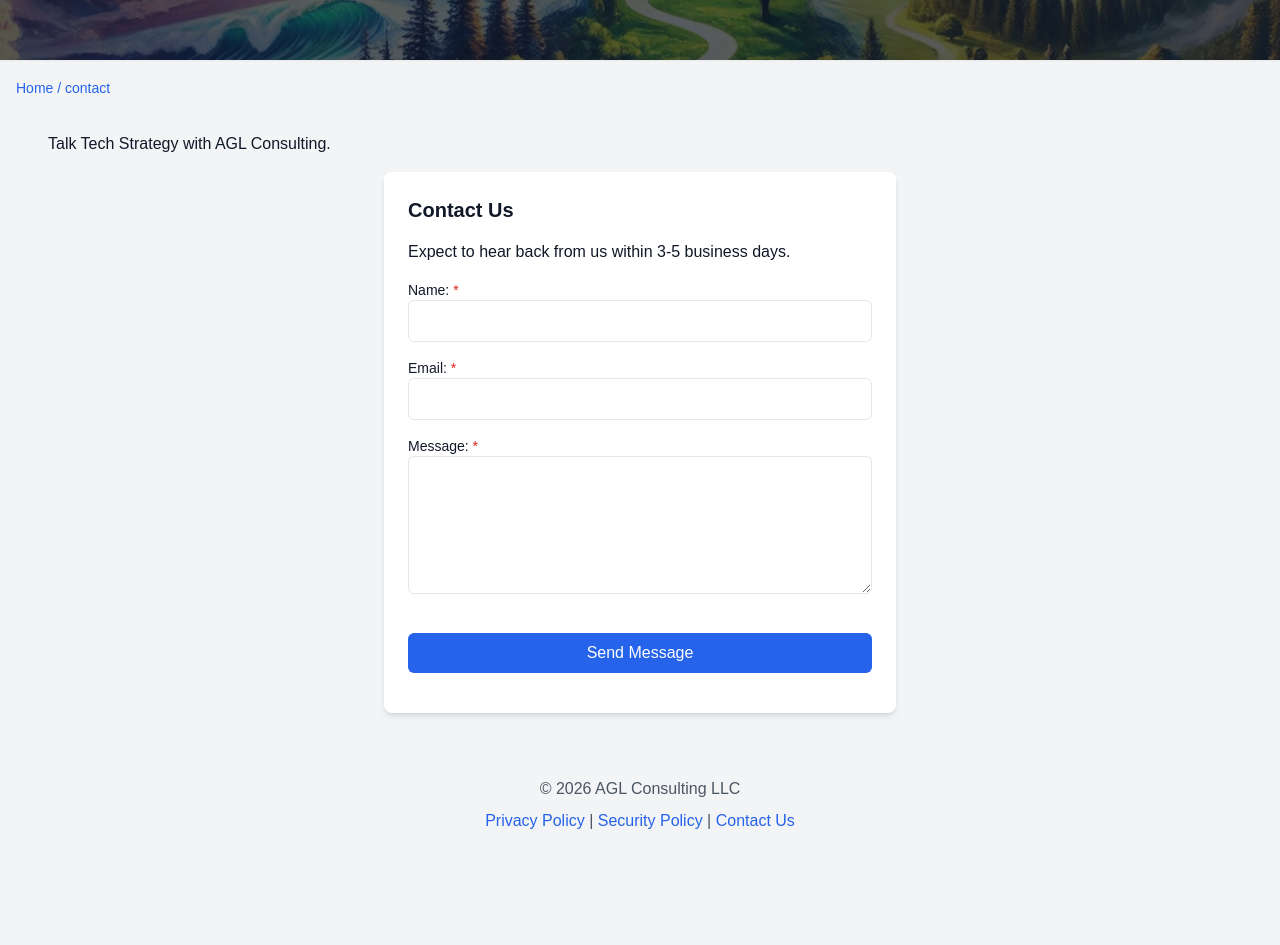
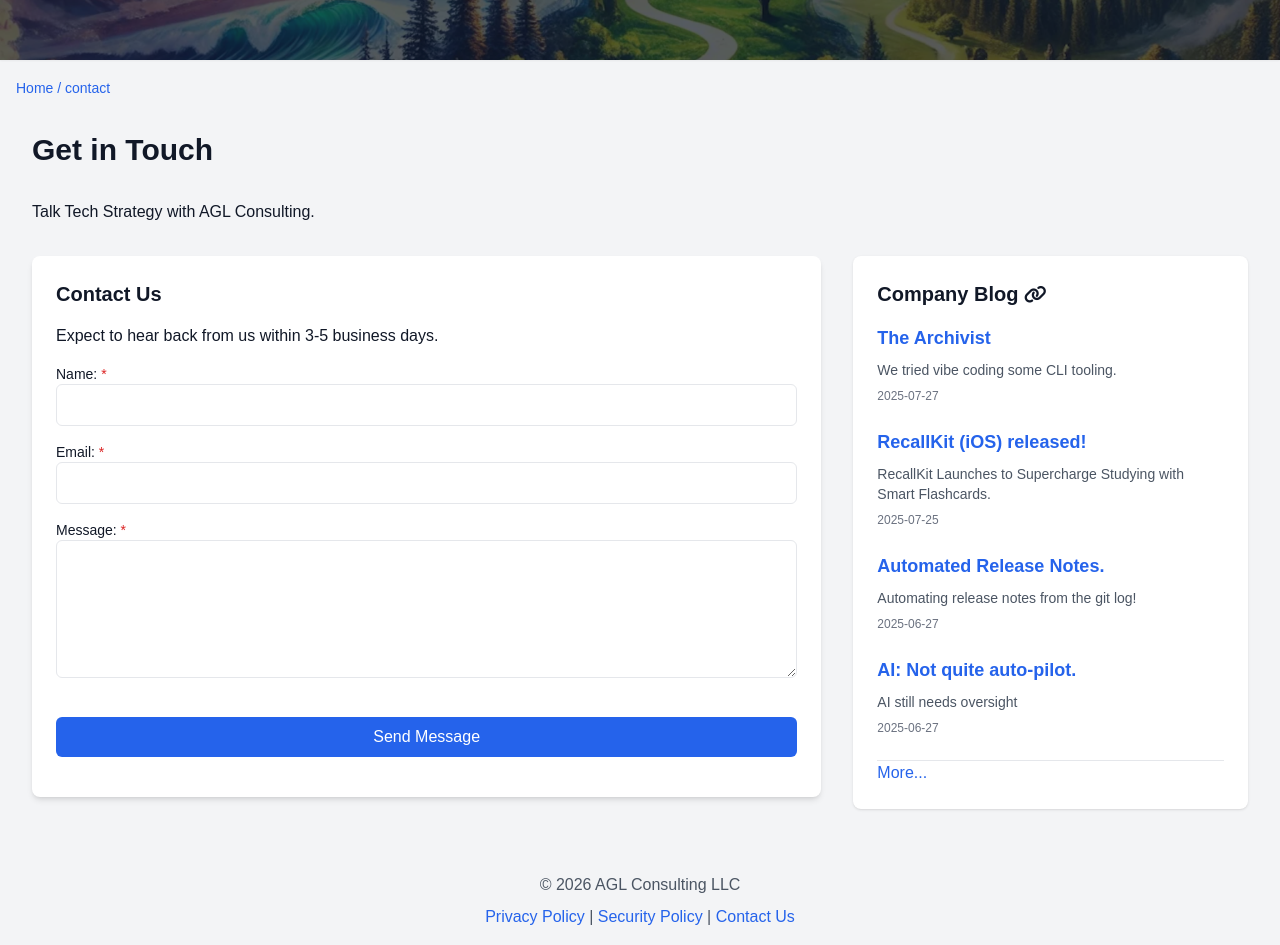
Before and after one commit to AGLFlorida/aglflorida.github.io, a Next.js app: page /contact in a window 1280 px wide. Shown: the part 260-1205 px from the top of the page. Before the commit the page ends 1109 px from the top, so only its background shows below. Built offline with nearby package versions, Linux system fonts and the light colour scheme; no server answers.

Commit message:
feat: add several CTAs across the site

```diff
--- a/src/app/blog/page/[page]/page.tsx
+++ b/src/app/blog/page/[page]/page.tsx
@@ -33,13 +33,16 @@ export default async function BlogPostPage({ params }: { params: Params }) {
   const breadcrumbSchema = generateBreadcrumbSchemaForPath(`/blog/page/${page}`);
 
   return (
-    <div className="max-w-4xl mx-auto py-8">
+    <div className="max-w-7xl mx-auto py-8 px-4">
       <script
         type="application/ld+json"
         dangerouslySetInnerHTML={{ __html: JSON.stringify(breadcrumbSchema) }}
       />
       <h1 className="text-3xl font-bold mb-8">Blog Posts</h1>
-      <div className="bg-white p-6 rounded-lg shadow">
+      <div className="flex flex-col lg:flex-row gap-8">
+        {/* Main Content Column */}
+        <div className="w-full lg:w-2/3">
+          <div className="bg-white p-6 rounded-lg shadow">
         <PaginationControls currentPage={currentPage} totalPages={totalPages} />
         <div className="space-y-6">
           {currentPosts.map((post) => (
@@ -59,6 +62,26 @@ export default async function BlogPostPage({ params }: { params: Params }) {
           ))}
         </div>
         <PaginationControls currentPage={currentPage} totalPages={totalPages} />
+          </div>
+        </div>
+
+        {/* Right Rail */}
+        <div className="w-full lg:w-1/3">
+          <div className="bg-white p-6 rounded-lg shadow sticky top-8">
+            <h2 className="text-xl font-bold mb-4">Founder's Blog</h2>
+            <p className="text-gray-600 mb-4">
+              Check out Brandon Shoop's personal blog for more insights on technology, development, and leadership.
+            </p>
+            <a
+              href="https://brandonshoop.com"
+              target="_blank"
+              rel="noopener noreferrer"
+              className="inline-block bg-blue-600 text-white px-6 py-3 rounded-lg hover:bg-blue-700 transition text-center font-semibold w-full"
+            >
+              Visit Founder's Blog
+            </a>
+          </div>
+        </div>
       </div>
     </div>
   );
--- a/src/app/contact/ContactForm.tsx
+++ b/src/app/contact/ContactForm.tsx
@@ -146,9 +146,9 @@ export default function ContactForm() {
     "6Lc3-PoqAAAAAOBDfRKS8Es-iqAy3JQ4qWif_kJy";
 
   return (
-    <div className="max-w-lg mx-auto p-6 bg-white rounded-lg shadow-md">
-      <h1 className="text-xl font-semibold mb-4">Contact Us</h1>
-      <h3 className="text-m mb-4">Expect to hear back from us within 3-5 business days.</h3>
+    <div className="p-6 bg-white rounded-lg shadow-md">
+      <h2 className="text-xl font-semibold mb-4">Contact Us</h2>
+      <p className="text-m mb-4">Expect to hear back from us within 3-5 business days.</p>
       <form onSubmit={handleSubmit} className="space-y-4" noValidate>
         <div>
           <label htmlFor="name" className="block text-sm font-medium">
--- a/src/app/contact/page.tsx
+++ b/src/app/contact/page.tsx
@@ -1,5 +1,7 @@
 import ContactForm from './ContactForm';
 import type { Metadata } from 'next';
+import { getSortedPosts } from '@/lib/getPosts';
+import Link from 'next/link';
 
 export async function generateMetadata(): Promise<Metadata> {
   const baseUrl = process.env.NEXT_PUBLIC_BASE_URL;
@@ -14,12 +16,47 @@ export async function generateMetadata(): Promise<Metadata> {
 }
 
 export default function ContactPage() {
+  const posts = getSortedPosts();
+  const featuredPosts = posts.slice(0, 4); // Show only first 4 posts
+
   return (
-    <main className="p-8">
-      <p className="mb-4">
+    <main className="max-w-7xl mx-auto py-8 px-4">
+      <h1 className="text-3xl font-bold mb-8">Get in Touch</h1>
+      <p className="mb-8">
         Talk Tech Strategy with AGL Consulting.
       </p>
-      <ContactForm />
+      <div className="flex flex-col lg:flex-row gap-8">
+        {/* Main Content Column */}
+        <div className="w-full lg:w-2/3">
+          <ContactForm />
+        </div>
+
+        {/* Right Rail */}
+        <div className="w-full lg:w-1/3">
+          <div className="bg-white p-6 rounded-lg shadow sticky top-8">
+            <h2 className="text-xl font-bold mb-4">
+              <Link href="/blog/page/1">Company Blog <i className="fa-solid fa-link text-lg"></i></Link>
+            </h2>
+            <div className="space-y-6">
+              {featuredPosts.map((post) => (
+                <div key={post.slug}>
+                  <h3 className="text-lg font-semibold text-gray-800 mb-2">
+                    <Link href={`/blog/${post.slug}`} className="text-blue-600 hover:text-blue-800">
+                      {post.title}
+                    </Link>
+                  </h3>
+                  <p className="text-sm text-gray-600 mb-2">{post.excerpt || post.date}</p>
+                  <p className="text-xs text-gray-500">{post.date}</p>
+                </div>
+              ))}
+              <hr />
+              <Link href="/blog/page/1" className="text-blue-600 hover:text-blue-800">
+                More...
+              </Link>
+            </div>
+          </div>
+        </div>
+      </div>
     </main>
   );
 }
--- a/src/app/products/[id]/page.tsx
+++ b/src/app/products/[id]/page.tsx
@@ -2,6 +2,7 @@ import { getProductById, getSortedProducts } from '@/lib/getProducts';
 import { metadataFactory } from '@/lib/metadata';
 import { generateBreadcrumbSchemaForPath } from '@/lib/BreadcrumbSchema';
 import type { ResolvingMetadata } from 'next';
+import Link from 'next/link';
 
 type Params = Promise<{ id: string }>;
 
@@ -34,14 +35,16 @@ export default async function ProductPage({ params }: { params: Params }) {
   const breadcrumbSchema = generateBreadcrumbSchemaForPath(`/products/${id}`);
 
   return (
-    <div className="max-w-4xl mx-auto py-8">
+    <div className="max-w-7xl mx-auto py-8 px-4">
       <script
         type="application/ld+json"
         dangerouslySetInnerHTML={{ __html: JSON.stringify(breadcrumbSchema) }}
       />
       <h1 className="text-3xl font-bold mb-8">{product.title}</h1>
-
-      <div className="bg-white p-6 rounded-lg shadow mb-8">
+      <div className="flex flex-col lg:flex-row gap-8">
+        {/* Main Content Column */}
+        <div className="w-full lg:w-2/3">
+          <div className="bg-white p-6 rounded-lg shadow mb-8">
         <h2 className="text-xl font-semibold mb-4">Overview</h2>
         <div className="prose max-w-none mb-6" dangerouslySetInnerHTML={{ __html: product.contentHtml }} />
 
@@ -115,6 +118,30 @@ export default async function ProductPage({ params }: { params: Params }) {
             ))}
           </div>
         )}
+          </div>
+        </div>
+
+        {/* Right Rail */}
+        <div className="w-full lg:w-1/3">
+          <div className="bg-white p-6 rounded-lg shadow sticky top-8">
+            <h2 className="text-xl font-bold mb-4">Contact Us</h2>
+            <p className="text-gray-600 mb-4">
+              Interested in learning more about this product or service? Get in touch with us to discuss how we can help.
+            </p>
+            <Link
+              href="/contact/"
+              className="inline-block bg-blue-600 text-white px-6 py-3 rounded-lg hover:bg-blue-700 transition text-center font-semibold w-full mb-4"
+            >
+              Contact Us
+            </Link>
+            <Link
+              href="/products/"
+              className="inline-block border-2 border-blue-600 text-blue-600 px-6 py-3 rounded-lg hover:bg-blue-50 transition text-center font-semibold w-full"
+            >
+              See All Products
+            </Link>
+          </div>
+        </div>
       </div>
     </div>
   );
--- a/src/app/products/page.tsx
+++ b/src/app/products/page.tsx
@@ -28,18 +28,21 @@ export default async function ProductsPage() {
   const consultingPackages = products.filter(p => p.type === 'consulting');
 
   return (
-    <div className="max-w-4xl mx-auto py-8">
+    <div className="max-w-7xl mx-auto py-8 px-4">
       <script
         type="application/ld+json"
         dangerouslySetInnerHTML={{ __html: JSON.stringify(breadcrumbSchema) }}
       />
       <h1 className="text-3xl font-bold mb-8">Products & Services</h1>
-      <p className="mb-8">
-        Discover our mobile applications and consulting packages designed to deliver practical solutions with real-world impact.
-      </p>
+      <div className="flex flex-col lg:flex-row gap-8">
+        {/* Main Content Column */}
+        <div className="w-full lg:w-2/3">
+          <p className="mb-8">
+            Discover our mobile applications and consulting packages designed to deliver practical solutions with real-world impact.
+          </p>
 
-      {/* Mobile Apps Section */}
-      <section className="mb-12">
+          {/* Mobile Apps Section */}
+          <section className="mb-12">
         <h2 className="text-2xl font-bold mb-6">Mobile Applications</h2>
         <div className="grid grid-cols-1 md:grid-cols-2 gap-6">
           {mobileApps.map((product) => (
@@ -102,6 +105,24 @@ export default async function ProductsPage() {
           ))}
         </div>
       </section>
+        </div>
+
+        {/* Right Rail */}
+        <div className="w-full lg:w-1/3">
+          <div className="bg-white p-6 rounded-lg shadow sticky top-8">
+            <h2 className="text-xl font-bold mb-4">Contact Us</h2>
+            <p className="text-gray-600 mb-4">
+              Interested in learning more about our products or services? Get in touch with us to discuss how we can help.
+            </p>
+            <Link
+              href="/contact/"
+              className="inline-block bg-blue-600 text-white px-6 py-3 rounded-lg hover:bg-blue-700 transition text-center font-semibold w-full"
+            >
+              Contact Us
+            </Link>
+          </div>
+        </div>
+      </div>
     </div>
   );
 }
```
Also changed, not shown: package.json (+5 -4 lines), 1 other file (tests, documents, lock files or other folders).
